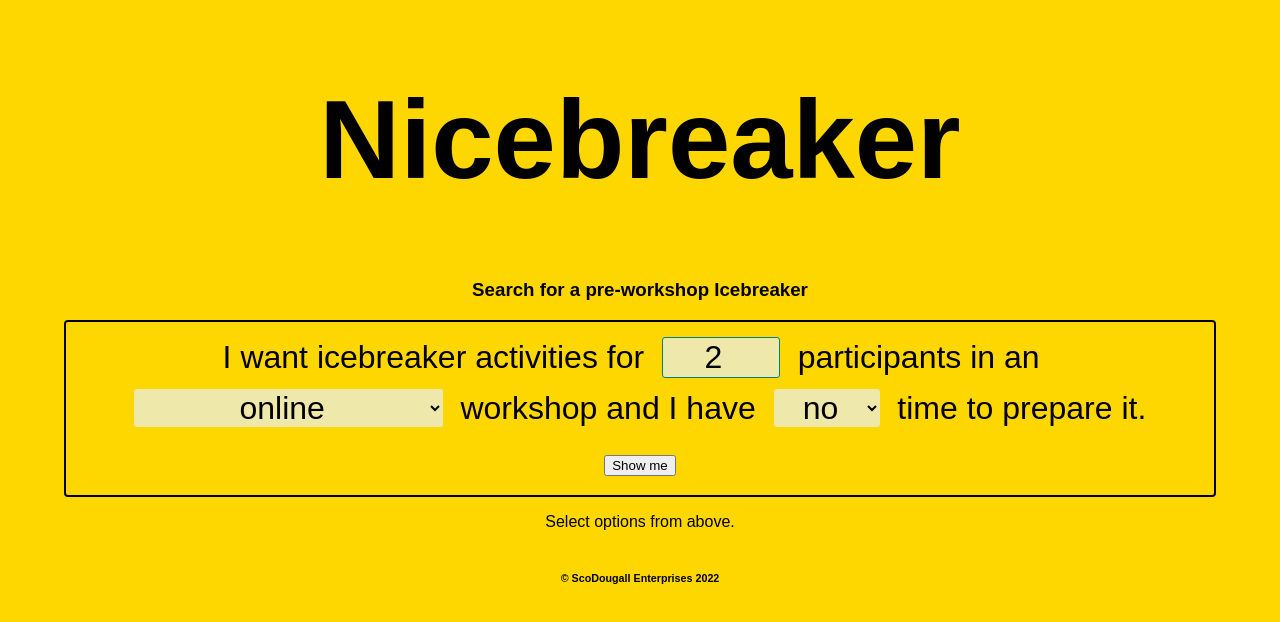
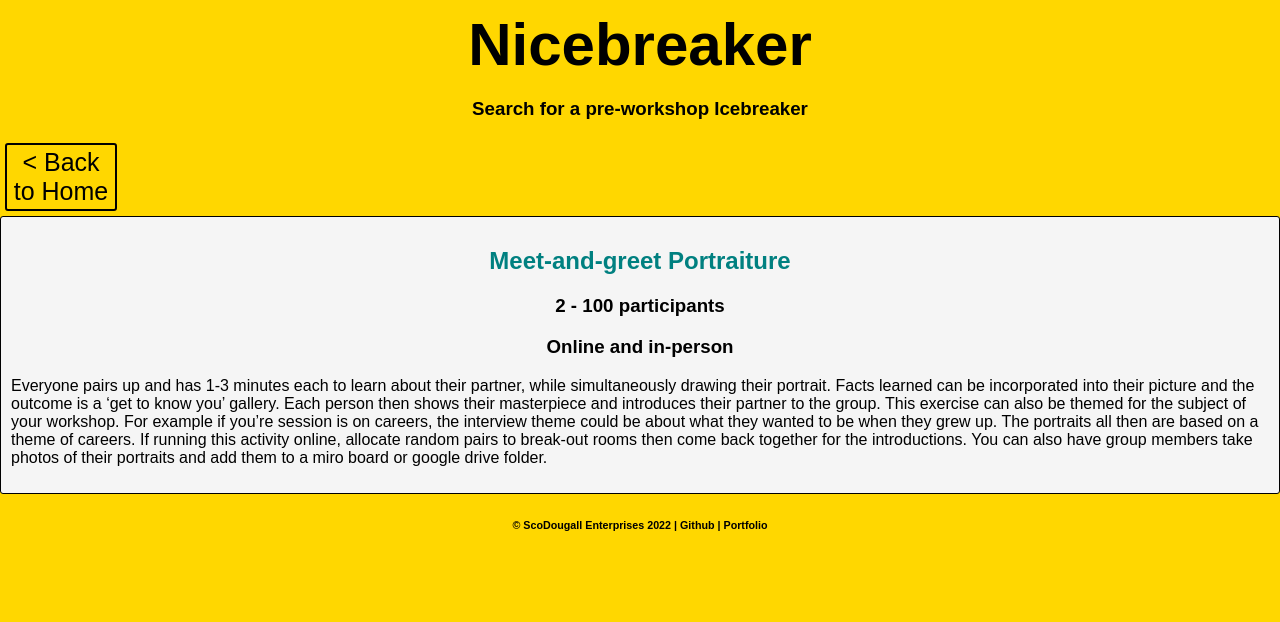
Before and after one commit to drinkwithdan/Nicebreaker, a React (Create React App) app: page /1 in a window 1280 px wide. Before the commit this address led to /home. Shown: the top 622 px of the page. Built offline with nearby package versions, Linux system fonts and the light colour scheme.

Commit message:
Raised currentList state to App.js, added show route

```diff
--- a/src/App.css
+++ b/src/App.css
@@ -24,23 +24,16 @@ body {
 }
 
 .navbar h1 {
-  font-size: 7rem;
+  font-size: 60px;
+  margin: 10px;
 }
 
 .home {
   width: 100%;
+  margin: auto;
   display: flex;
   flex-direction: column;
   text-align: center;
-  align-items: center;
-  justify-content: center;
-}
-
-.homepage-content {
-  height: 100%;
-  width: 90%;
-  display: flex;
-  flex-direction: column;
   align-items: center;
   justify-content: center;
 }
@@ -54,13 +47,23 @@ body {
 }
 
 .card {
-  width: 15rem;
+  width: 16rem;
   margin: 5px;
   background-color: whitesmoke;
   display: flex;
   flex-direction: column;
   border: 1px solid black;
   border-radius: 3px;
+  text-decoration: none;
+  color: black;
+  box-shadow: 0 4px 8px 0 rgba(0,0,0,0.2);
+  transition: 0.3s;
+}
+
+/* On card mouse-over, add a deeper shadow */
+.card:hover {
+  box-shadow: 0 8px 16px 0 rgba(0,0,0,0.4);
+  background-color: white;
 }
 
 .searchbar {
@@ -81,7 +84,7 @@ input {
   background-color: palegoldenrod;
   font-family: "Proxima Nova", sans-serif;
   font-size: 32px;
-  border: 1px solid teal;
+  border: none;
   border-radius: 3px;
   text-align: center;
 }
@@ -90,13 +93,66 @@ select {
   background-color: palegoldenrod;
   font-family: "Proxima Nova", sans-serif;
   font-size: 32px;
-  border: 1px solid teal;
+  border-color: black;
   border-radius: 3px;
   border: none;
   text-align: center;
+}
+
+button {
+  width: 7rem;
+  margin: 5px;
+  border: 2px black solid;
+  border-radius: 3px;
+  background-color: gold;
+  padding: 3px;
+  font-family: "Proxima Nova", sans-serif;
+  font-size: 25px;
+}
+
+button:hover {
+  background-color: black;
+  color: gold;
 }
 
 .footer {
   height: 10%;
   text-align: center;
 }
+
+.show {
+  width: 100%;
+  align-items: center;
+}
+
+.show-card {
+  background-color: whitesmoke;
+  border: 1px solid black;
+  border-radius: 3px;
+  padding: 10px;
+}
+
+.show-card-h2 {
+  color: teal;
+  text-align: center;
+}
+
+.show-card-h3 {
+  text-align: center;
+}
+
+.footer a {
+  text-decoration: none;
+  color: black;
+}
+
+.footer a:hover {
+  text-decoration: underline;
+}
+
+@media only screen and (min-width: 490px) {
+
+  .home {
+    width: 80%;
+  }
+}
--- a/src/App.js
+++ b/src/App.js
@@ -1,18 +1,104 @@
 import './App.css';
+import { useState } from "react"
 import { Routes, Route, Navigate } from "react-router-dom"
 import Footer from './components/Footer';
 import Home from './components/Home/Home';
-import Navbar from "./components/Navbar"
-import icebreakers from "./data/icebreakers-data"
+import Navbar from "./components/Navbar";
+import Show from "./components/Home/Show"
+import icebreakersData from "./data/icebreakers-data"
 
 function App() {
+  const [currentList, setCurrentList] = useState([])
+
+  // Function handles the Searchbar "Show Me" button and changes currentList to match criteria.
+  // Param: {object} Search fields object from Searchbar
+  // Returns: setCurrentList with inputted search terms
+  const handleFormSubmit = (fields) => {
+
+    // Compares prep times for 2 items and returns whether they can be prepared in time.
+    // Param: itemPrep (string)
+    // Param: formPrep (string)
+    // Returns: (bool)
+    const prepChecker = (itemPrep, formPrep) => {
+      if (formPrep === "Lots") {
+        if (itemPrep === "Lots" || itemPrep === "Some" || itemPrep === "None") {
+          return true
+        }
+      }
+      if (formPrep === "Some") {
+        if (itemPrep === "Some" || itemPrep === "None") {
+          return true
+        }
+      }
+      if (formPrep === "None" && itemPrep === "None") {
+        return true
+      }
+      else {
+        return false
+      }
+    }
+
+    // Spread variable from search fields.
+    const formFields = { ...fields }
+
+    // Sets boolean values "inPerson" and "online" to match search object.
+    if (formFields.inPerson === "both") {
+      formFields.inPerson = true
+      formFields.online = true
+    }
+    if (formFields.inPerson === "online") {
+      formFields.inPerson = false
+      formFields.online = true
+    }
+    if (formFields.inPerson === "offline") {
+      formFields.inPerson = true
+      formFields.online = false
+    }
+
+    // New list filtered based on form fields
+    const newList = icebreakersData.filter(item => {
+      if (
+        item.minPeople <= formFields.participants
+        && item.maxPeople >= formFields.participants
+        && ((item.online && formFields.online) || (item.inPerson && formFields.inPerson))
+        && prepChecker(item.preparation, formFields.preparation)
+      ) {
+        return true
+      }
+
+    })
+
+    // Sets currentList based on the above logic
+    setCurrentList(newList)
+  }
+
+  // Handles Searchbar "Show all" button click.
+  const handleShowAllClick = () => {
+    console.log("Show all clicked");
+  }
+
+  // Handle Searchbar "Random" button click.
+  const handleRandomiseClick = () => {
+    console.log("Random clicked");
+  }
+
+
   return (
     <div className="App">
       <Navbar />
       <Routes>
 
         {/* Index route /home */}
-        <Route path="/home" element={icebreakers && <Home itemList={icebreakers} />} />
+        <Route path="/home" element={currentList && <Home
+            currentList={currentList}
+            handleFormSubmit={handleFormSubmit}
+            handleShowAllClick={handleShowAllClick}
+            handleRandomiseClick={handleRandomiseClick}
+          />}
+        />
+
+        {/* Show route /:id */}
+        <Route path="/:id" element={icebreakersData && <Show icebreakersData={icebreakersData} />} />
 
         {/* Catch all other routes and redirect to /home */}
         <Route path="/*" element={<Navigate to="/home" />} />
--- a/src/components/Cards/Card.jsx
+++ b/src/components/Cards/Card.jsx
@@ -1,13 +1,19 @@
+import { Link } from "react-router-dom"
+
 const Card = ({ card }) => {
   return (
     <div className="card">
-      <h3 className="card-title">{card.title}</h3>
-      <div className="card-body">
-          <p>{ card.minPeople } - { card.maxPeople } participants.</p>
-          <p>{ card.online && "Online" }</p>
-          <p>{ card.inPerson && "Offline" }</p>
-          <p>Preparation: { card.preparation }</p>
-      </div>
+      <Link style={{textDecoration: 'none', color: "black"}} to={`/${card.id}`}>
+        <h3 className="card-title">{card.title}</h3>
+        <div className="card-body">
+
+          <p>{card.minPeople} - {card.maxPeople} participants.</p>
+          <p>{card.online && "Online"}</p>
+          <p>{card.inPerson && "Offline"}</p>
+          <p>Preparation: {card.preparation}</p>
+
+        </div>
+      </Link>
     </div>
   )
 }
--- a/src/components/Cards/Cardlist.jsx
+++ b/src/components/Cards/Cardlist.jsx
@@ -1,8 +1,8 @@
 import Card from "./Card"
 
-const Cardlist = ({ itemList }) => {
+const Cardlist = ({ currentList }) => {
 
-  const fullList = itemList.map((item) => {
+  const fullList = currentList.map((item) => {
     return <Card key={item.id} card={item} />
   })
 
--- a/src/components/Footer.jsx
+++ b/src/components/Footer.jsx
@@ -1,7 +1,9 @@
+import { Link } from "react-router-dom"
+
 const Footer = () => {
   return (
     <div className="footer">
-      <h6>© ScoDougall Enterprises 2022</h6>
+      <h6>© ScoDougall Enterprises 2022 | <a href="https://github.com/drinkwithdan" target="_blank">Github</a> | <a href="https://code-with-dan.com" target="_blank" >Portfolio</a></h6>
     </div>
   )
 }
--- a/src/components/Home/Home.jsx
+++ b/src/components/Home/Home.jsx
@@ -3,71 +3,19 @@ import Card from "../Cards/Card"
 import Cardlist from "../Cards/Cardlist"
 import Searchbar from "./Searchbar"
 
-const Home = ({ itemList }) => {
-  const [ randomId, setRandomId ] = useState()
-  const [currentList, setCurrentList] = useState()
-
-  const handleFormSubmit = (fields) => {
-
-    // Helper function to determine if preparation time is enough.
-    // Returns true if form prep time is equal to or less than the item prep time.
-    const prepChecker = (itemPrep, formPrep) => {
-      if (formPrep === "Lots") {
-        if (itemPrep === "Lots" || itemPrep === "Some" || itemPrep === "None") {
-          return true
-        }
-      }
-      if (formPrep === "Some") {
-        if (itemPrep === "Some" || itemPrep === "None") {
-          return true
-        }
-      }
-      if (formPrep === "None" && itemPrep === "None") {
-        return true
-      }
-      else {
-        return false
-      }
-    }
-
-    const formFields = {...fields}
-
-    if (formFields.inPerson === "both") {
-      formFields.inPerson = true
-      formFields.online = true
-    }
-    if (formFields.inPerson === "online") {
-      formFields.inPerson = false
-      formFields.online = true
-    }
-    if (formFields.inPerson === "offline") {
-      formFields.inPerson = true
-      formFields.online = false
-    }
-
-    // New list filtered based on form fields
-    const newList = itemList.filter(item => {
-      if (
-        item.minPeople <= formFields.participants
-        && item.maxPeople >= formFields.participants
-        && ((item.online && formFields.online) || (item.inPerson && formFields.inPerson))
-        && prepChecker(item.preparation, formFields.preparation)
-      )
-      {
-        return true
-      }
-
-    })
-
-    setCurrentList(newList)
-  }
+const Home = ({ currentList, handleFormSubmit, handleShowAllClick, handleRandomiseClick }) => {
+  const [randomId, setRandomId] = useState()
 
   return (
     <div className="home" >
-      <div className="homepage-content">
-        <Searchbar handleFormSubmit={ handleFormSubmit } />
-        { currentList ? <Cardlist itemList={currentList} /> : <p>Select options from above.</p> }
-      </div>
+
+      <Searchbar
+        handleFormSubmit={handleFormSubmit}
+        handleShowAllClick={handleShowAllClick}
+        handleRandomiseClick={handleRandomiseClick}
+      />
+      {currentList.length ? <Cardlist currentList={currentList} /> : <h3 className="select-options-p">Select options from above.</h3>}
+
     </div>
   )
 }
--- a/src/components/Home/Searchbar.jsx
+++ b/src/components/Home/Searchbar.jsx
@@ -1,23 +1,36 @@
 import { useState } from "react"
 
-const Searchbar = ({ handleFormSubmit }) => {
+const Searchbar = ({ handleFormSubmit, handleShowAllClick, handleRandomiseClick }) => {
   const [fields, setFields] = useState({
     participants: 2,
     inPerson: "Online",
     preparation: "None"
   })
 
+  // Form control using {fields} state.
   const handleChange = (event) => {
     setFields({
       ...fields,
       [event.target.id]: event.target.value
     })
-
   }
 
+  // Handles form "Search" submit button.
+  // Param: (event)
+  // Returns: Sends {fields} object to App.js
   const handleSubmit = (event) => {
     event.preventDefault()
     handleFormSubmit(fields)
+  }
+
+  // Handles form "Show all" button click.
+  const handleFormShowAllClick = () => {
+    handleShowAllClick()
+  }
+
+  // Handle form "Random" button click.
+  const handleFormRandomiseClick = () => {
+    handleRandomiseClick()
   }
 
   return (
@@ -27,7 +40,7 @@ const Searchbar = ({ handleFormSubmit }) => {
 
           I want icebreaker activities for &nbsp;
 
-          <input type="number" value={fields.participants} onChange={handleChange} id="participants" min="2" max="100"  />
+          <input type="number" value={fields.participants} onChange={handleChange} id="participants" min="2" max="100" />
 
           &nbsp; participants in an &nbsp;
 
@@ -49,7 +62,11 @@ const Searchbar = ({ handleFormSubmit }) => {
 
           <br/>
 
-          <button action="submit">Show me</button>
+          <button className="search-button" action="submit">Search</button>
+
+          <button className="show-all-button" onClick={handleFormShowAllClick}>Show All</button>
+
+          <button className="randomise-button" onClick={handleFormRandomiseClick}>Random</button>
 
         </form>
       </div>
--- /dev/null
+++ b/src/components/Home/Show.jsx
@@ -0,0 +1,37 @@
+import { useParams, Link } from "react-router-dom"
+
+const Show = ({ icebreakersData }) => {
+  const params = useParams()
+
+  const currentItem = icebreakersData.find((item) => item.id == params.id)
+
+  return (
+    <div className="show">
+
+      <Link to="/home">
+        <button>{" < Back to Home"}</button>
+      </Link>
+
+      <div className="show-card">
+
+        <h2 className="show-card-h2">{currentItem.title}</h2>
+
+        <h3 className="show-card-h3">{currentItem.minPeople} - {currentItem.maxPeople} participants</h3>
+
+        <h3 className="show-card-h3"> {
+          ((currentItem.online && currentItem.inPerson) && "Online and in-person")
+          || (currentItem.online && "Online")
+          || (currentItem.inPerson && "In-person")
+        }
+        </h3>
+
+        <p>{currentItem.instructions}</p>
+
+
+
+      </div>
+    </div>
+  )
+}
+
+export default Show
--- a/src/data/icebreakers-data.js
+++ b/src/data/icebreakers-data.js
@@ -7,9 +7,9 @@ const icebreakers = [
     preparation: "Some",
     online: true,
     inPerson: true,
-    instructions: `Everyone pairs up and has 1-3 minutes each to learn about their partner, while simultaneously drawing their portrait. Facts learned can be incorporated into their picture and the outcome is a ‘get to know you’ gallery. Each person then shows their masterpiece and introduces their partner to the group.
+    instructions: `Everyone pairs up and has 1-3 minutes each to learn about their partner, while simultaneously drawing their portrait. Facts learned can be incorporated into their picture and the outcome is a ‘get to know you’ gallery. Each person then shows their masterpiece and introduces their partner to the group.\n
 
-    This exercise can also be themed for the subject of your workshop. For example if you’re session is on careers, the interview theme could be about what they wanted to be when they grew up. The portraits all then are based on a theme of careers. If running this activity online, allocate random pairs to break-out rooms then come back together for the introductions.
+    This exercise can also be themed for the subject of your workshop. For example if you’re session is on careers, the interview theme could be about what they wanted to be when they grew up. The portraits all then are based on a theme of careers. If running this activity online, allocate random pairs to break-out rooms then come back together for the introductions.\n
 
     You can also have group members take photos of their portraits and add them to a miro board or google drive folder.`
   },
```
Also changed, not shown: src/warmup.js (+7 -34 lines).
